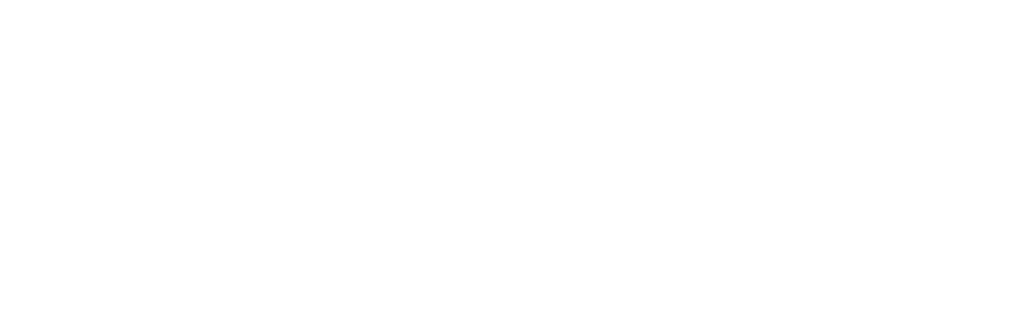
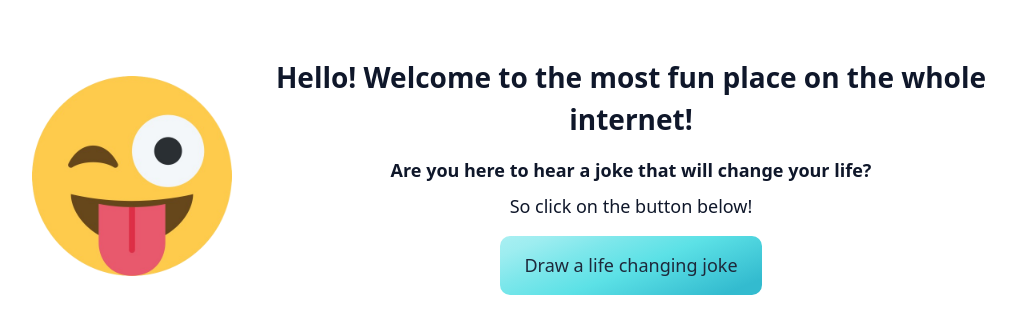
Before and after one commit to pinkjagnie/promise-exercise-w, a Next.js app: page / in a window 1280 px wide. Shown: the top 334 px of the page, without its empty margins (109-1125 px from the left). Built offline with nearby package versions, Linux system fonts and the light colour scheme.

Commit message:
Added Hero comp.

```diff
--- /dev/null
+++ b/src/components/Hero.js
@@ -0,0 +1,24 @@
+import React from "react";
+import Image from "next/image";
+
+import { jokesEmoji } from "@/img/index";
+
+const Hero = () => {
+  return(
+    <section className="w-[80%] mx-auto pt-10">
+      <div className="flex justify-between items-center">
+        <Image src={jokesEmoji} width={200} height={200} alt="emoji" />
+        <div className="text-slate-900">
+          <p className="text-[28px] font-bold text-center">Hello! Welcome to the most fun place on the whole internet!</p>
+          <p className="text-lg font-bold text-center pt-4">Are you here to hear a joke that will change your life?</p>
+          <p className="text-lg text-center pt-2">So click on the button below!</p>
+          <div className="flex justify-center items-center pt-4">
+            <button className="py-4 px-6 bg-blue-gradient font-medium text-[18px] outline-none rounded-[10px] text-slate-800">Draw a life changing joke</button>
+          </div>
+        </div>
+      </div>
+    </section>
+  )
+};
+
+export default Hero;
--- /dev/null
+++ b/src/img/index.js
@@ -0,0 +1,5 @@
+import jokesEmoji from "./jokes_1000-1000.png";
+
+export {
+  jokesEmoji
+}
--- a/src/pages/index.js
+++ b/src/pages/index.js
@@ -2,6 +2,8 @@
 import { Inter } from '@next/font/google'
 
 const inter = Inter({ subsets: ['latin'] })
+
+import Hero from '@/components/Hero'
 
 export default function Home() {
   return (
@@ -12,8 +14,8 @@
         <meta name="viewport" content="width=device-width, initial-scale=1" />
         <link rel="icon" href="/favicon.ico" />
       </Head>
-      <main>
-
+      <main className='p-4'>
+        <Hero />
       </main>
     </>
   )
--- a/src/styles/globals.css
+++ b/src/styles/globals.css
@@ -1,3 +1,15 @@
 @tailwind base;
 @tailwind components;
 @tailwind utilities;
+
+.bg-blue-gradient {
+  background: linear-gradient(
+    157.81deg,
+    #def9fa -43.27%,
+    #bef3f5 -21.24%,
+    #9dedf0 12.19%,
+    #7de7eb 29.82%,
+    #5ce1e6 51.94%,
+    #33bbcf 90.29%
+  );
+}
```
Also changed, not shown: src/img/jokes_1000-1000.png (added).
